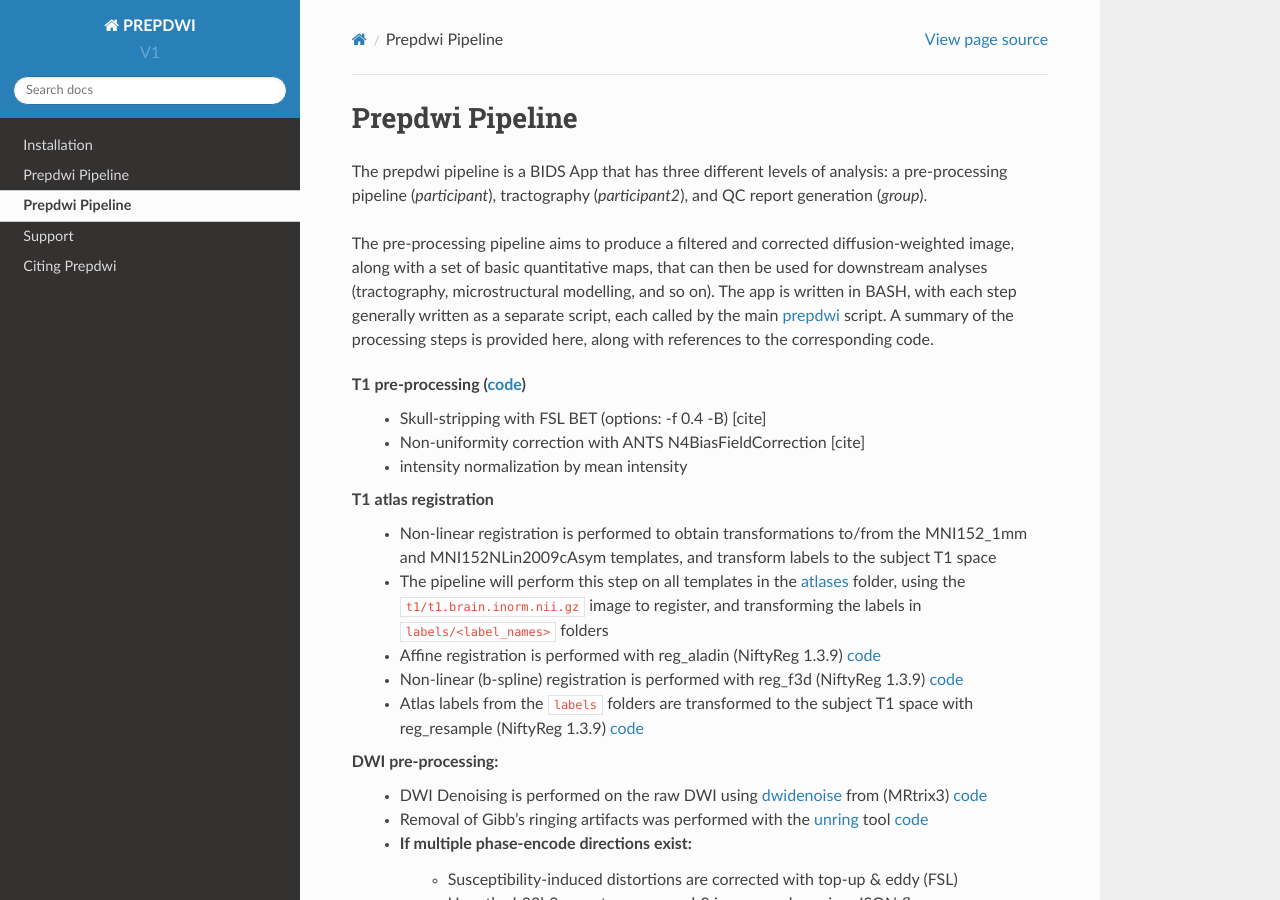
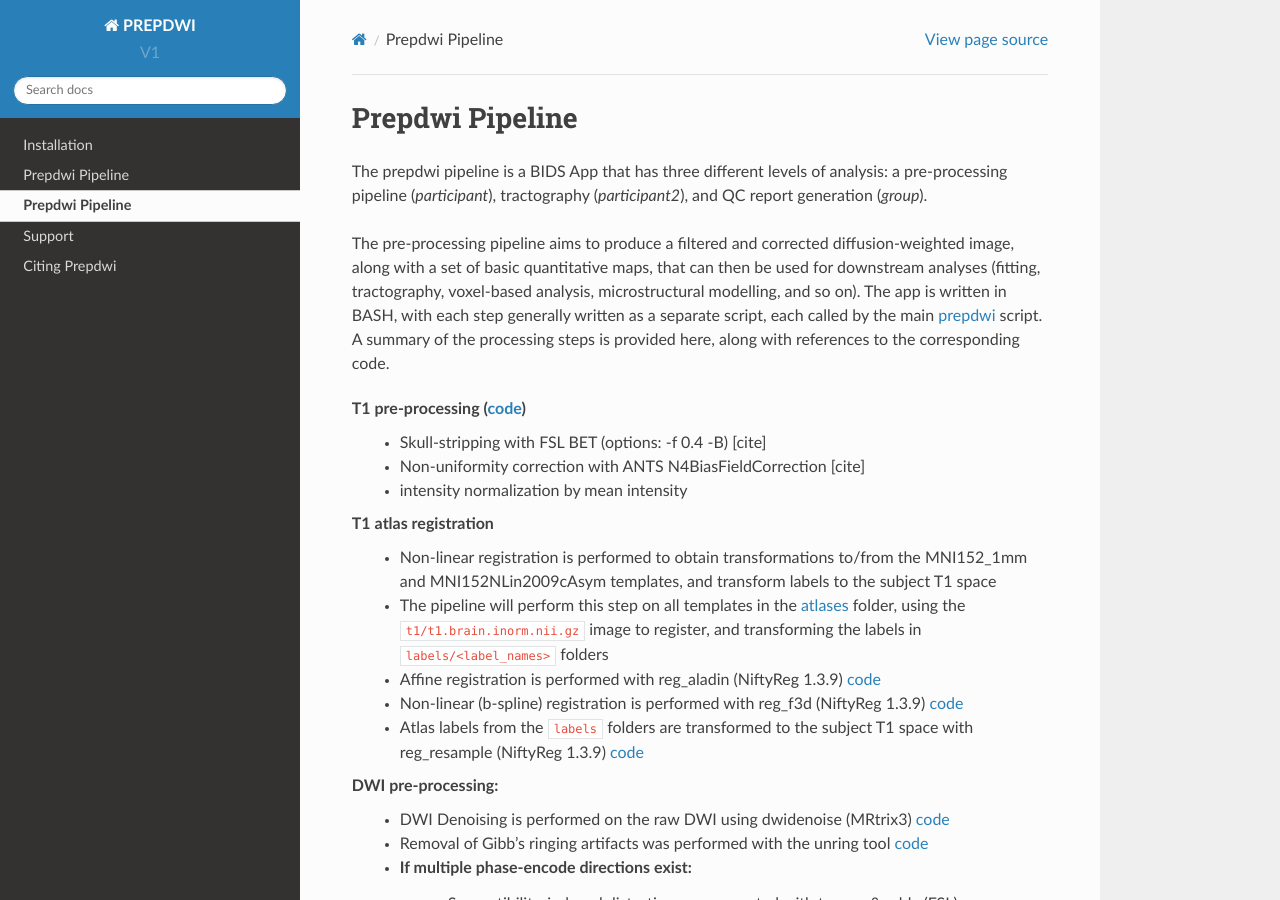
Before and after one commit to khanlab/prepdwi, a Sphinx documentation site: the page built from docs/pipeline.rst, in a window 1280 px wide and 900 px high. Built offline with Sphinx 7.4.7 and the Read the Docs theme 2.0.0, drawn with Linux system fonts in a browser that asks for light colours.

Commit message:
updates [skip ci]

```diff
--- a/docs/pipeline.rst
+++ b/docs/pipeline.rst
@@ -4,7 +4,7 @@ Prepdwi Pipeline
 
 The prepdwi pipeline is a BIDS App that has three different levels of analysis: a pre-processing pipeline (`participant`), tractography (`participant2`), and QC report generation (`group`).
 
-The pre-processing pipeline aims to produce a filtered and corrected diffusion-weighted image, along with a set of basic quantitative maps, that can then be used for downstream analyses (tractography, microstructural modelling, and so on). The app is written in BASH, with each step generally written as a separate script, each called by the main  `prepdwi <../prepdwi>`_ script.  A summary of the processing steps is provided here, along with references to the corresponding code.
+The pre-processing pipeline aims to produce a filtered and corrected diffusion-weighted image, along with a set of basic quantitative maps, that can then be used for downstream analyses (fitting, tractography, voxel-based analysis, microstructural modelling, and so on). The app is written in BASH, with each step generally written as a separate script, each called by the main  `prepdwi <../prepdwi>`_ script.  A summary of the processing steps is provided here, along with references to the corresponding code.
 
 T1 pre-processing  (`code <../bin/processT1>`_)
  * Skull-stripping with FSL BET (options: -f 0.4 -B) [cite]
@@ -19,8 +19,8 @@ T1 atlas registration
  * Atlas labels from the ``labels`` folders are transformed to the subject T1 space with reg_resample (NiftyReg 1.3.9)  `code <../bin/propLabels_reg_bspline_f3d>`_
 
 DWI pre-processing:
- * DWI Denoising is performed on the raw DWI using dwidenoise_ from (MRtrix3) `code <../bin/processDwiDenoise>`_
- * Removal of Gibb's ringing artifacts was performed with the unring_ tool  `code <../bin/processUnring>`_
+ * DWI Denoising is performed on the raw DWI using dwidenoise (MRtrix3) `code <../bin/processDwiDenoise>`_
+ * Removal of Gibb's ringing artifacts was performed with the unring tool  `code <../bin/processUnring>`_
  * If multiple phase-encode directions exist:
         * Susceptibility-induced distortions are corrected with top-up & eddy (FSL)
         * Uses the b02b0 preset on average b0 images and requires JSON flags ``PhaseEncodingDirection`` and ``EffectiveEchoSpacing``, and uses the voxel dimension in the phase encode direction to generate the ``acqp`` file  `code <../bin/processTopUp>`_)
```
Also changed, not shown: other parts of docs/pipeline.rst (+0 -4 lines).
